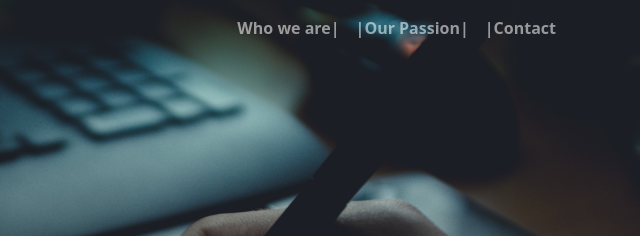
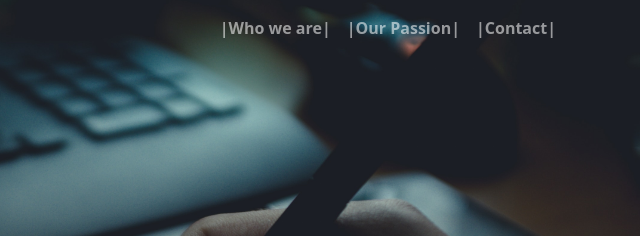
Before and after one commit to kahanikaars/kahanikaars.github.io, a website: page index.html in a window 1280 px wide. Shown: the top 236 px of the page, 634-1274 px from the left. Drawn offline with nearby package versions, Linux system fonts and the light colour scheme.

Commit message:
navbar chnages

```diff
--- a/index.html
+++ b/index.html
@@ -30,13 +30,13 @@
             <div class="collapse navbar-collapse" id="navbarSupportedContent" style="font-weight: bold;">
                 <ul class="navbar-nav ms-auto">
                     <li class="nav-item">
-                        <a class="nav-link" href="#about">Who we are|</a>
+                        <a class="nav-link" href="#about">|Who we are|</a>
                     </li>
                     <li class="nav-item">
                         <a class="nav-link" href="#services">|Our Passion|</a>
                     </li>
                     <li class="nav-item">
-                        <a class="nav-link" href="#contact">|Contact</a>
+                        <a class="nav-link" href="#contact">|Contact|</a>
                     </li>
                 </ul>
 
```
